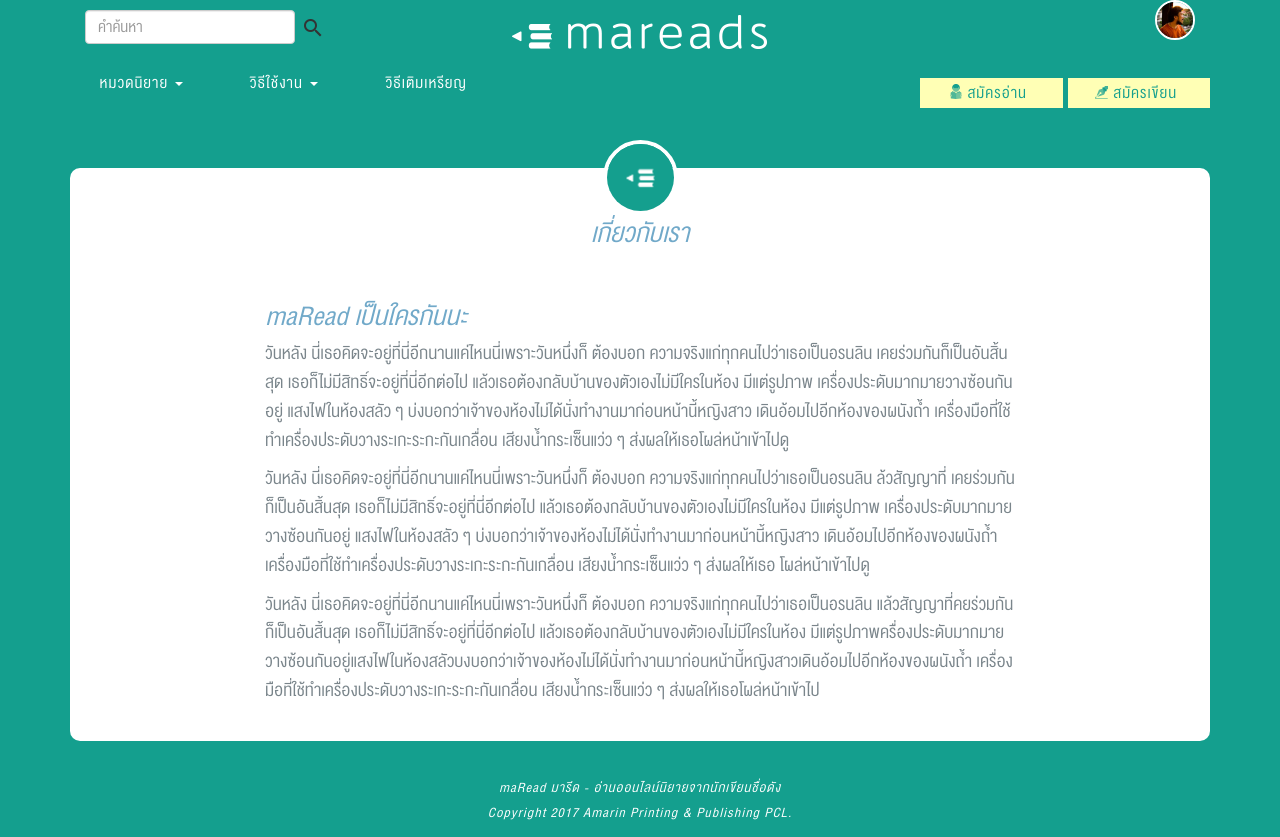
After one commit to eternaltot/maread2, a PHP site: page /about.html in a window 1280 px wide. The commit adds this page. Run offline with PHP 8.4, Linux system fonts and the light colour scheme; some libraries are stand-ins or nearby versions.

Commit message:
27-04-2017 Time 01:46
- เพิ่มไฟล์ about.html และ รูป
- เพิ่มเติม Style Sheet
- ไฟล์ index.html หน้าแรกมีการแก้คำเป็น ภาษาไทย
- ไฟล์ storyedit1.html มีเพิ่มกรอบด้านบน เป็นหัวข้อเพจ

```diff
--- /dev/null
+++ b/about.html
@@ -0,0 +1,165 @@
+<!DOCTYPE html>
+<html lang="en">
+
+<head>
+    <meta charset="utf-8">
+    <meta http-equiv="X-UA-Compatible" content="IE=edge">
+    <meta name="viewport" content="width=device-width, initial-scale=1">
+    <!-- The above 3 meta tags *must* come first in the head; any other head content must come *after* these tags -->
+    <title>maRead Project</title>
+    <!-- Bootstrap css-->
+    <link rel="stylesheet" href="css/bootstrap.min.css">
+    <!--Google Icon Font-->
+    <link href="http://fonts.googleapis.com/icon?family=Material+Icons" rel="stylesheet">
+    <!-- Propeller css -->
+    <link href="css/propeller.min.css" rel="stylesheet">
+    <!-- Maread Style -->
+    <link href="css/style.css" rel="stylesheet">
+    <!-- <link rel="stylesheet" type="text/css" href="css/main.css"> -->
+</head>
+
+<body>
+    <div class="container">
+        <!-- Nav menu with side menu -->
+        <nav class="navbar navbar-inverse navbar-fixed-top pmd-navbar">
+            <!-- <nav id="header" class="navbar navbar-inverse header--fixed hide-from-print pmd-navbar" role="banner"> -->
+            <div class="container">
+                <!-- Brand and toggle get grouped for better mobile display -->
+                <div class="search-box col-md-4">
+                    <!-- Begin Change Search Box -->
+                    <div class="form-group">
+                        <input type="text" id="regular1" class="form-control" placeholder="คำค้นหา">
+                        <button class="btn">
+                            <i class="material-icons md-light">search</i>
+                        </button>
+                    </div>
+                    <!-- End Change Search Box -->
+                    <!-- <button class="btn">
+                        <i class="material-icons md-light">search</i>
+                    </button> -->
+                </div>
+                <div class="navbar-header col-md-4">
+                    <button class="pmd-ripple-effect navbar-toggle pmd-navbar-toggle" type="button">
+                        <span class="sr-only">Toggle navigation</span>
+                        <span class="icon-bar"></span>
+                        <span class="icon-bar"></span>
+                        <span class="icon-bar"></span>
+                    </button>
+                    <a href="javascript:void(0);" class="navbar-brand navbar-brand-custome"><img class="logo-mobile" src="images/logomareads_mobile.png" /><img class="logo-desktop" src="images/logomareads_desktop.png" /></a>
+                </div>
+                <div class="user-box col-md-4">
+                    <div class="dropdown pmd-dropdown pmd-user-info">
+                        <a href="javascript:void(0);" class="btn-user dropdown-toggle media" data-toggle="dropdown" aria-expanded="false">
+                            <div class="media-left pmd-ripple-effect">
+                                <img src="images/kla.jpg" width="40" height="40" alt="avatar">
+                            </div>
+                            <!-- <div class="media-body media-middle">
+                            User
+                        </div>
+                        <div class="media-right media-middle">
+                            <i class="material-icons md-dark pmd-sm">more_vert</i>
+                        </div> -->
+                        </a>
+                        <ul class="dropdown-menu dropdown-menu-right" role="menu">
+                            <li><a href="javascript:void(0);">Edit Profile</a></li>
+                            <li><a href="javascript:void(0);">Logout</a></li>
+                        </ul>
+                    </div>
+                </div>
+                <!-- Collect the nav links, forms, and other content for toggling -->
+                <div id="bs-example-navbar-collapse-1" class="collapse navbar-collapse pmd-navbar-sidebar">
+                    <div id="box-row-2">
+                        <ul class="nav navbar-nav" style="display:none;">
+                            <li><a href="javascript:void(0);"><span class="menu-mobile">นิยายรักโรแมนติค</span><!-- <span class="menu-desktop"><img src="images/menu_romantic.gif"></span> --> <span class="sr-only">(current)</span></a></li>
+                            <li><a href="javascript:void(0);"><span class="menu-mobile">นิยายแปลจีน</span><!-- <span class="menu-desktop"><img src="images/menu_drama.gif"></span> --></a></li>
+                            <li><a href="javascript:void(0);"><span class="menu-mobile">นิยายอิโรติค</span><!-- <span class="menu-desktop"><img src="images/menu_fantasy.gif"></span> --></a></li>
+                            <li><a href="javascript:void(0);"><span class="menu-mobile">นิยายวาย/Yaoi/Yuri</span><!-- <span class="menu-desktop"><img src="images/menu_thriller.gif"></span> --></a></li>
+                            <li><a href="javascript:void(0);"><span class="menu-mobile">นิยาย FanFiction</span><!-- <span class="menu-desktop"><img src="images/menu_comedy.gif"></span> --></a></li>
+                            <li><a href="javascript:void(0);"><span class="menu-mobile">นิยายสืบสวนสอบสวน</span><!-- <span class="menu-desktop"><img src="images/menu_erotic.gif"></span> --></a></li>
+                            <li><a href="javascript:void(0);"><span class="menu-mobile">นิยายแฟนตาซี</span><!-- <span class="menu-desktop"><img src="images/menu_scify.gif"></span> --></a></li>
+                            <li><a href="javascript:void(0);"><span class="menu-mobile">บทความ/เรื่องสั้น/ปกิณกะ</span><!-- <span class="menu-desktop"><img src="images/menu_gay.gif"></span> --></a></li>
+                        </ul>
+                        <!-- Begin Menu Example 2 -->
+                        <ul class="nav navbar-nav">
+                            <li class="dropdown pmd-dropdown">
+                                <a data-toggle="dropdown" class="dropdown-toggle" data-sidebar="true" href="javascript:void(0);">หมวดนิยาย <span class="caret"></span></a>
+                                <ul class="dropdown-menu">
+                                    <li><a class="pmd-ripple-effect" href="javascript:void(0);">นิยายรักโรแมนติค</a></li>
+                                    <li><a class="pmd-ripple-effect" href="javascript:void(0);">นิยายแปลจีน</a></li>
+                                    <li><a class="pmd-ripple-effect" href="javascript:void(0);">นิยายอิโรติค</a></li>
+                                    <li><a class="pmd-ripple-effect" href="javascript:void(0);">นิยายวาย/Yaoi/Yuri</a></li>
+                                    <li><a class="pmd-ripple-effect" href="javascript:void(0);">นิยาย FanFiction</a></li>
+                                    <li><a class="pmd-ripple-effect" href="javascript:void(0);">นิยายสืบสวนสอบสวน</a></li>
+                                    <li><a class="pmd-ripple-effect" href="javascript:void(0);">นิยายแฟนตาซี</a></li>
+                                    <li><a class="pmd-ripple-effect" href="javascript:void(0);">บทความ/เรื่องสั้น/ปกิณกะ</a></li>
+                                </ul>
+                            </li>
+                            <li class="dropdown pmd-dropdown">
+                                <a data-toggle="dropdown" class="dropdown-toggle" data-sidebar="true" href="javascript:void(0);">วิธีใช้งาน <span class="caret"></span></a>
+                                <ul class="dropdown-menu">
+                                    <li><a class="pmd-ripple-effect" href="javascript:void(0);">คำถามที่พบบ่อย</a></li>
+                                </ul>
+                            </li>
+                            <li><a href="javascript:void(0);">วิธีเติมเหรียญ</a></li>
+                            <li class="register-write"><a href="javascript:void(0);">สมัครเขียน</a></li>
+                            <li class="register-read"><a href="javascript:void(0);">สมัครอ่าน</a></li>
+                        </ul>
+                        <!-- Enf Menu Example 2 -->
+                    </div>
+                </div>
+                <!-- /.navbar-collapse -->
+            </div>
+            <!-- /.container-fluid -->
+            <div class="pmd-sidebar-overlay"></div>
+        </nav>
+        <!-- Main Content -->
+        <div class="maincontent">
+            <div class="section-head-page">
+                <div class="head-titlebar">
+                    <div class="title-head-pic">
+                        <img src="images/icon_aboutus.png">
+                    </div>
+                    <div class="category-name">
+                        <h3>เกี่ยวกับเรา</h3>
+                    </div>
+                </div>
+            </div>
+            <div class="section-row about-row">
+                <div class="about-detail">
+                    <h4>maRead เป็นใครกันนะ </h4>
+                    <p>วันหลัง นี่เธอคิดจะอยู่ที่นี่อีกนานแค่ไหนนี่เพราะวันหนึ่งก็ ต้องบอก ความจริงแก่ทุกคนไปว่าเธอเป็นอรนลิน เคยร่วมกันก็เป็นอันสิ้นสุด เธอก็ไม่มีสิทธิ์จะอยู่ที่นี่อีกต่อไป แล้วเธอต้องกลับบ้านของตัวเองไม่มีใครในห้อง มีแต่รูปภาพ เครื่องประดับมากมายวางซ้อนกันอยู่ แสงไฟในห้องสลัว ๆ บ่งบอกว่าเจ้าของห้องไม่ได้นั่งทำงานมาก่อนหน้านี้หญิงสาว เดินอ้อมไปอีกห้องของผนังถ้ำ เครื่องมือที่ใช้ทำเครื่องประดับวางระเกะระกะกันเกลื่อน เสียงน้ำกระเซ็นแว่ว ๆ ส่งผลให้เธอโผล่หน้าเข้าไปดู</p>
+                    <p>วันหลัง นี่เธอคิดจะอยู่ที่นี่อีกนานแค่ไหนนี่เพราะวันหนึ่งก็ ต้องบอก ความจริงแก่ทุกคนไปว่าเธอเป็นอรนลิน ล้วสัญญาที่ เคยร่วมกันก็เป็นอันสิ้นสุด เธอก็ไม่มีสิทธิ์จะอยู่ที่นี่อีกต่อไป แล้วเธอต้องกลับบ้านของตัวเองไม่มีใครในห้อง มีแต่รูปภาพ เครื่องประดับมากมายวางซ้อนกันอยู่ แสงไฟในห้องสลัว ๆ บ่งบอกว่าเจ้าของห้องไม่ได้นั่งทำงานมาก่อนหน้านี้หญิงสาว เดินอ้อมไปอีกห้องของผนังถ้ำ เครื่องมือที่ใช้ทำเครื่องประดับวางระเกะระกะกันเกลื่อน เสียงน้ำกระเซ็นแว่ว ๆ ส่งผลให้เธอ โผล่หน้าเข้าไปดู
+                    </p>
+                    <p>วันหลัง นี่เธอคิดจะอยู่ที่นี่อีกนานแค่ไหนนี่เพราะวันหนึ่งก็ ต้องบอก ความจริงแก่ทุกคนไปว่าเธอเป็นอรนลิน แล้วสัญญาที่คยร่วมกันก็เป็นอันสิ้นสุด เธอก็ไม่มีสิทธิ์จะอยู่ที่นี่อีกต่อไป แล้วเธอต้องกลับบ้านของตัวเองไม่มีใครในห้อง มีแต่รูปภาพครื่องประดับมากมายวางซ้อนกันอยู่แสงไฟในห้องสลัวบงบอกว่าเจ้าของห้องไม่ได้นั่งทำงานมาก่อนหน้านี้หญิงสาวเดินอ้อมไปอีกห้องของผนังถ้ำ เครื่องมือที่ใช้ทำเครื่องประดับวางระเกะระกะกันเกลื่อน เสียงน้ำกระเซ็นแว่ว ๆ ส่งผลให้เธอโผล่หน้าเข้าไป</p>
+                </div>
+            </div>
+        </div>
+        <!-- Footer -->
+        <div class="footer-maread">
+            <p>maRead มารีด - อ่านออนไลน์นิยายจากนักเขียนชื่อดัง
+                <br> Copyright 2017 Amarin Printing & Publishing PCL.</p>
+        </div>
+    </div>
+    <!-- jQuery before Propeller.js -->
+    <script type="text/javascript" src="js/jquery-1.12.2.min.js"></script>
+    <!-- Include all compiled plugins (below), or include individual files as needed -->
+    <script type="text/javascript" src="js/bootstrap.min.js"></script>
+    <script type="text/javascript" src="js/propeller.min.js"></script>
+    <!-- <script type="text/javascript" src="js/headroom.min.js"></script>
+    <script type="text/javascript">
+        (function(){
+            var Header = new Headroom(document.querySelector("#header"),{
+                tolerance:5,
+                offset:205,
+                classes:{
+                    initial:"animated",
+                    pinned:"slideDown",
+                    unpinned:"slideUp"
+                }
+            });
+            Header.init();
+        }());
+    </script> -->
+</body>
+
+</html>
--- a/css/style.css
+++ b/css/style.css
@@ -439,11 +439,18 @@ img {
     right: 5px;
     top: 1px;
 }
+
 .register-write a:before {
     content: url(../images/iconregister_write.png);
     position: relative;
     right: 5px;
     top: 1px;
+}
+
+.navbar-inverse .navbar-nav>.open>a,
+.navbar-inverse .navbar-nav>.open>a:focus,
+.navbar-inverse .navbar-nav>.open>a:hover {
+    background-color: transparent!important;
 }
 
 
@@ -487,7 +494,8 @@ img {
 }
 
 .story-content,
-.author-box {
+.author-box,
+.about-detail {
     max-width: 750px;
     margin-left: auto;
     margin-right: auto;
@@ -841,6 +849,18 @@ img {
     font-size: 24px;
 }
 
+.heading-toppage {
+    background-color: transparent;
+    margin-bottom: 0px;
+}
+
+.heading-toppage h3 {
+    font-size: 36px;
+    color: #fff;
+    font-style: italic;
+    text-align: center;
+}
+
 
 /*-- Category Page --*/
 
@@ -862,6 +882,19 @@ img {
     border-color: none;
 }
 
+/*-- About Page --*/
+
+.about-detail {
+    padding-top: 30px;
+}
+.about-detail h4 {
+    font-size: 36px;
+    color: #71a9c9;
+    font-style: italic;
+    text-align: left;
+    margin-bottom: 3px;
+}
+
 @media (min-width: 768px) {
     /*.container-fluid>.navbar-collapse, .container-fluid>.navbar-header, .container>.navbar-collapse, .container>.navbar-header {
     margin-right: 0;
@@ -881,7 +914,7 @@ img {
         display: none!important;
     }
     body {
-        padding-top: 170px;
+        padding-top: 140px;
     }
     .navbar-nav>li {
         width: 12.5%;
--- a/index.html
+++ b/index.html
@@ -119,7 +119,7 @@
                     <img src="images/hilight.jpg">
                 </div>
                 <div class="bookmark head-title">
-                    <h3 class="text-title">Bookmark</h3>
+                    <h3 class="text-title">นิยายที่ชอบ</h3>
                     <i class="material-icons md-light all-next">chevron_right</i>
                     <i class="material-icons md-light all-next">chevron_right</i>
                 </div>
@@ -196,7 +196,7 @@
             </div>
             <div class="section-row home-section-2">
                 <div class="latest head-title">
-                    <h3 class="text-title">Latest</h3>
+                    <h3 class="text-title">นิยายล่าสุด</h3>
                     <i class="material-icons md-light all-next">chevron_right</i>
                     <i class="material-icons md-light all-next">chevron_right</i>
                 </div>
@@ -341,7 +341,7 @@
             </div>
             <div class="section-row home-section-3 home-popular">
                 <div class="popular head-title">
-                    <h3 class="text-title">Popular</h3>
+                    <h3 class="text-title">นิยายยอดนิยม</h3>
                     <i class="material-icons md-light all-next">chevron_right</i>
                     <i class="material-icons md-light all-next">chevron_right</i>
                 </div>
--- a/storyedit1.html
+++ b/storyedit1.html
@@ -114,6 +114,9 @@
         </nav>
         <!-- Main Content -->
         <div class="maincontent">
+            <div class="section-row heading-toppage">
+                <h3>นิยายของคุณ</h3>
+            </div>
             <div class="section-row home-section-1 story-feature">
                 <div class="hilight-homepage">
                     <img src="images/hilight.jpg">
@@ -162,7 +165,7 @@
                                 <div class="post-date-data edit-mode"><span>02/12/17</span></div>
                             </div>
                             <div class="media-right">
-                            <div class="edit-delete-box">
+                                <div class="edit-delete-box">
                                     <span class="dropdown pmd-dropdown clearfix edit">
                                     <a href="javascript:void(0);" class="pmd-ripple-effect dropdown-toggle pmd-dropdown-hover" type="button" id="dropdownMenu2" data-toggle="dropdown" aria-expanded="true"><i class="material-icons md-light icon-edit">edit</i></a>
                                     <ul aria-labelledby="dropdownMenu2" role="menu" class="dropdown-menu">
```
Also changed, not shown: images/icon_aboutus.png (added).
